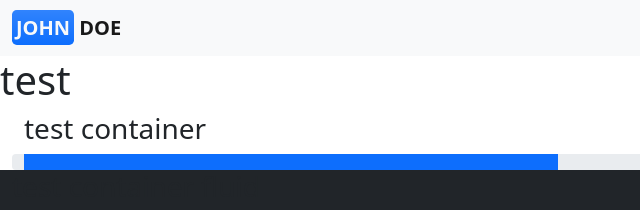
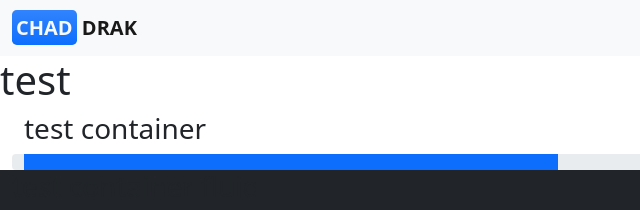
Before and after one commit to frejus18/test, a plain HTML site: page index.html in a window 1280 px wide. Shown: the top 210 px of the page, 0-640 px from the left. Drawn offline with nearby package versions, Linux system fonts and the light colour scheme.

Commit message:
john doe to chadrak in index.html

```diff
--- a/index.html
+++ b/index.html
@@ -17,7 +17,7 @@
     <nav class="navbar  navbar-expand-md bg-light navbar-light">
         <div class="container-fluid">
             <a class="navbar-brand text-uppercase fw-bold" href="/index.html">
-                <span class="bg-primary bg-gradient p-1 rounded-3 text-light">John</span> Doe
+                <span class="bg-primary bg-gradient p-1 rounded-3 text-light">Chad</span> drak
             </a>
             <button class="navbar-toggler" type="button" data-bs-toggle="collapse" data-bs-target="#navbarNav" aria-controls="navbarNav" aria-expanded="false" aria-label="Toggle navigation">
                 <span class="navbar-toggler-icon"></span>
```
